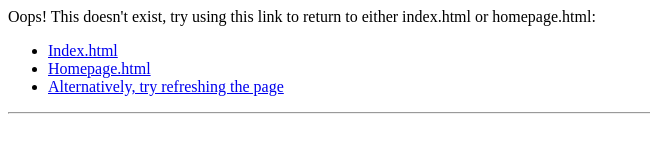
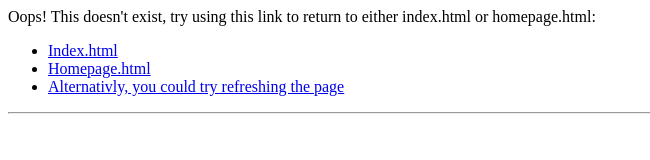
Before and after one commit to Boalbads/Boalbads.github.io, a plain HTML site: page 404.html in a window 1280 px wide. Shown: the whole page, without its empty margins (0-650 px from the left). Drawn offline with Linux system fonts and the light colour scheme.

Commit message:
Update 404.html

```diff
--- a/404.html
+++ b/404.html
@@ -14,7 +14,7 @@ Oops! This doesn't exist, try using this link to return to either index.html or
 <li> <a href=https://boalbads.github.io/index.html> Index.html </a>
 <li> <a href=https://boalbads.github.io/homepage.html> Homepage.html </a>
 <a> </a>
-<li> <a href=reload()> Alternatively, try refreshing the page </a>
+<li> <A HREF=”javascript:history.go(0)”> Alternativly, you could try refreshing the page </A>
 </ul>
 
 <hr>
```
